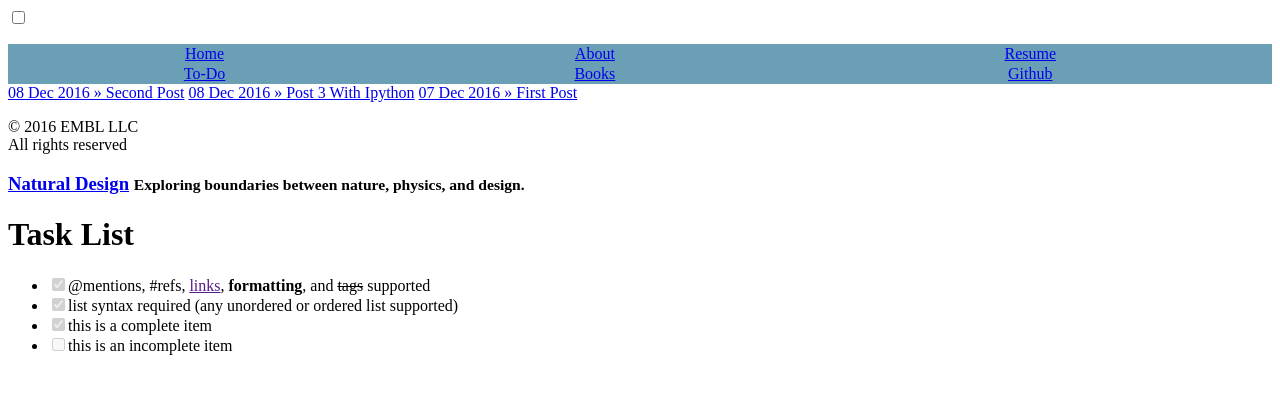
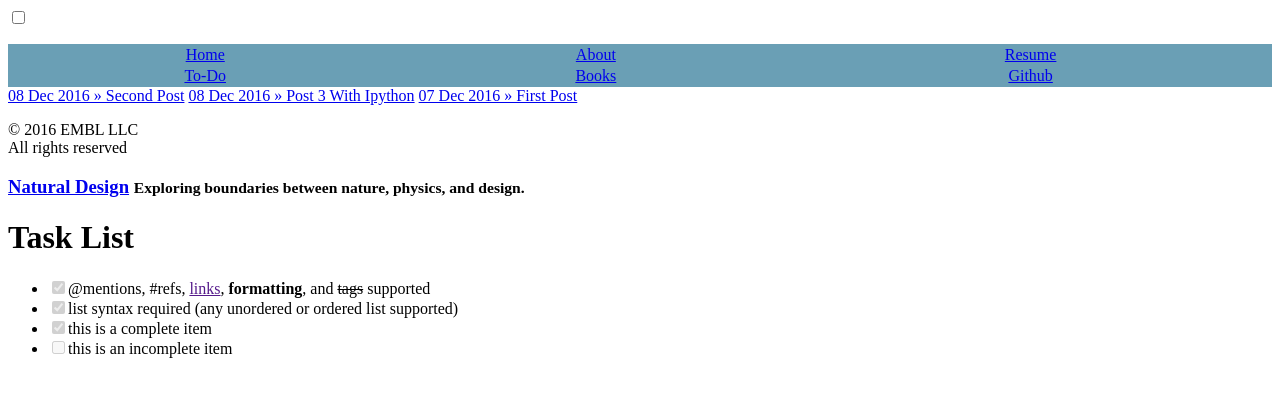
Before and after one commit to stembl/stembl.github.io, a Jekyll site: the page built from todo.md, in a window 1280 px wide. Shown: the top 397 px of the page. Built offline with Jekyll 4.4.1, drawn with Linux system fonts in a browser that asks for light colours; our own code applies the rules of GitHub Pages for plain Markdown files.

Commit message:
side mod

```diff
--- a/_includes/sidebar.html
+++ b/_includes/sidebar.html
@@ -18,12 +18,13 @@
   <nav class="sidebar-nav">
     <div class="sidebar-nav-item">
 		<style>
-		table{border-collapse:collapse;background-color:#6a9fb5;}
-		tr{color:#6a9fb5;}
-		td:hover{background-color:#6a9fb5}
+		table, tr, td{border-collapse:collapse;
+					  background-color:#6a9fb5;
+					  border: 1px solid #6a9fb5;}
+		td:hover{background-color:#6ab580}
 		</style>
 	    <table style="text-align:center;" width=100%>
-	  		<tr>
+	  		<tr background-color:#6a9fb5>
 	    	<td><a href="/">Home</a>
 			<td><a href="http://steve.embletonblog.com" target="_blank">About</a>
 			<td><a href="/resume/">Resume</a>
```
